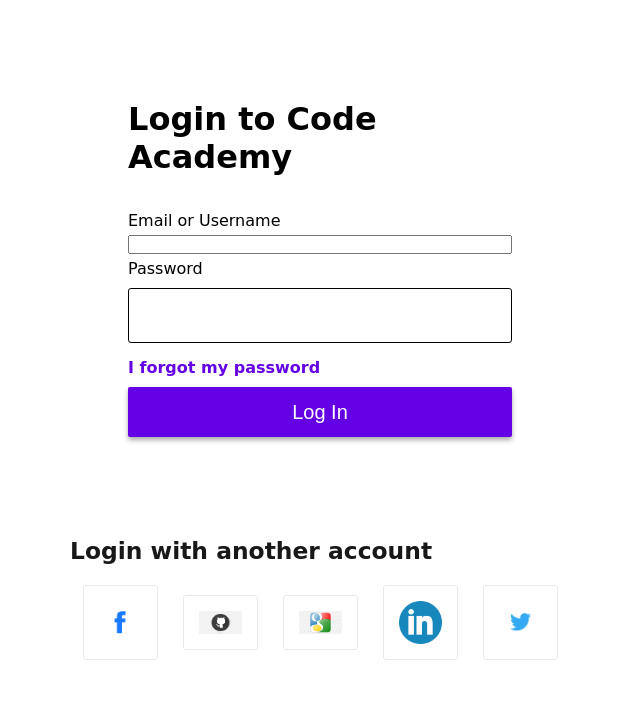
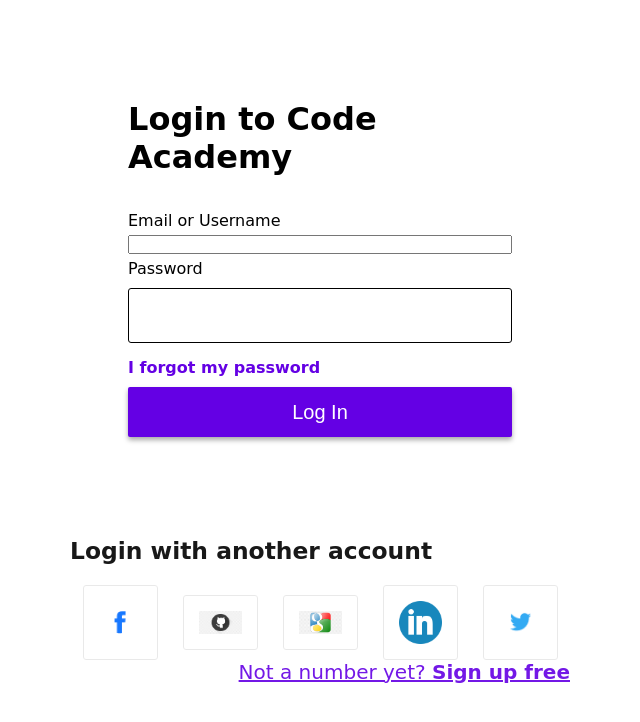
Before and after one commit to Jerinislam05/building-form-project, a plain HTML site: page index.html in a window 1280 px wide. Shown: the whole page, without its empty margins (320-960 px from the left). Drawn offline with Linux system fonts and the light colour scheme.

Commit message:
added last link

```diff
--- a/index.html
+++ b/index.html
@@ -31,6 +31,7 @@
           <img src="./images/linkedin.png" alt="" />
           <img src="./images/twitter.png" alt="" />
         </div>
+        <a href="#">Not a number yet? <strong>Sign up free</strong></a>
       </div>
     </footer>
   </body>
--- a/style.css
+++ b/style.css
@@ -89,4 +89,11 @@ form input[type="submit"]:hover{
 
 .footer .icon img:hover{
     box-shadow: var(--hover-shadow);
+    cursor: pointer;
 }
+
+.footer a{
+    float: right;
+    color: var(--main-color);
+
+}
```
